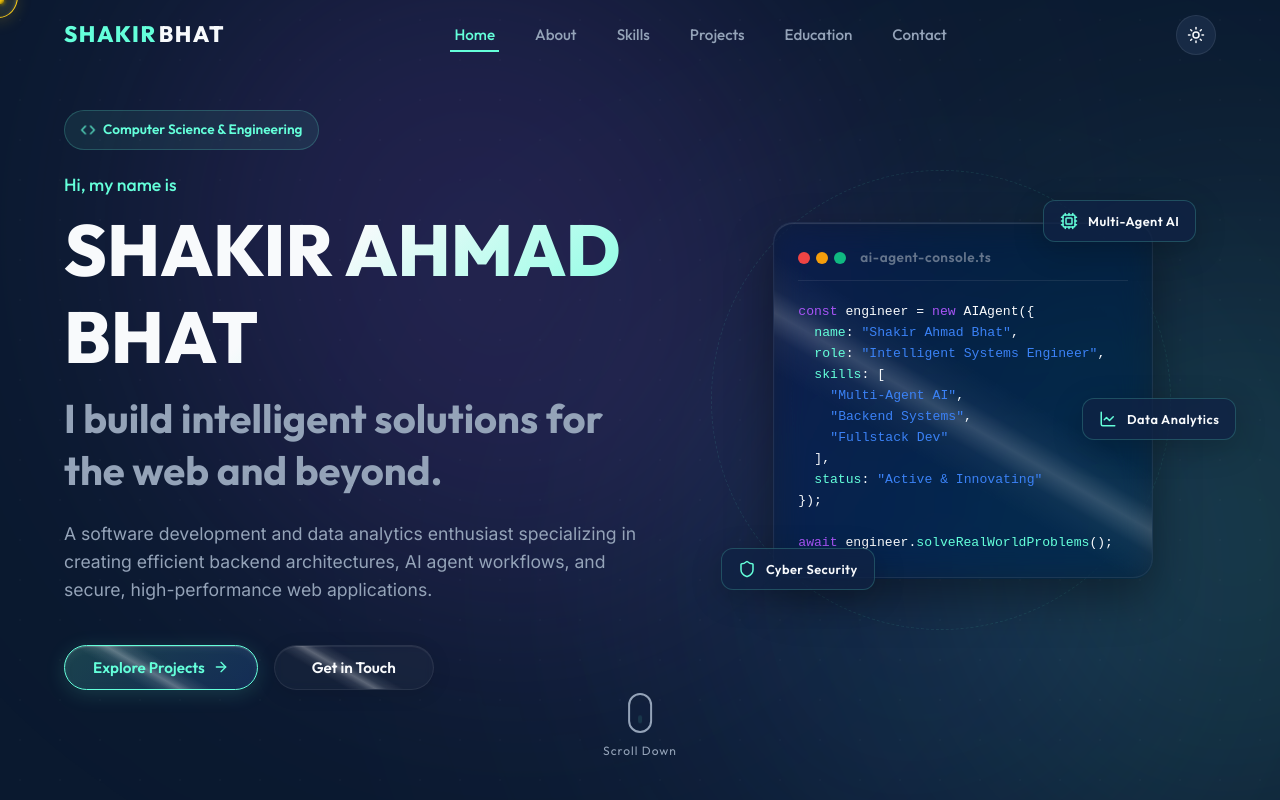
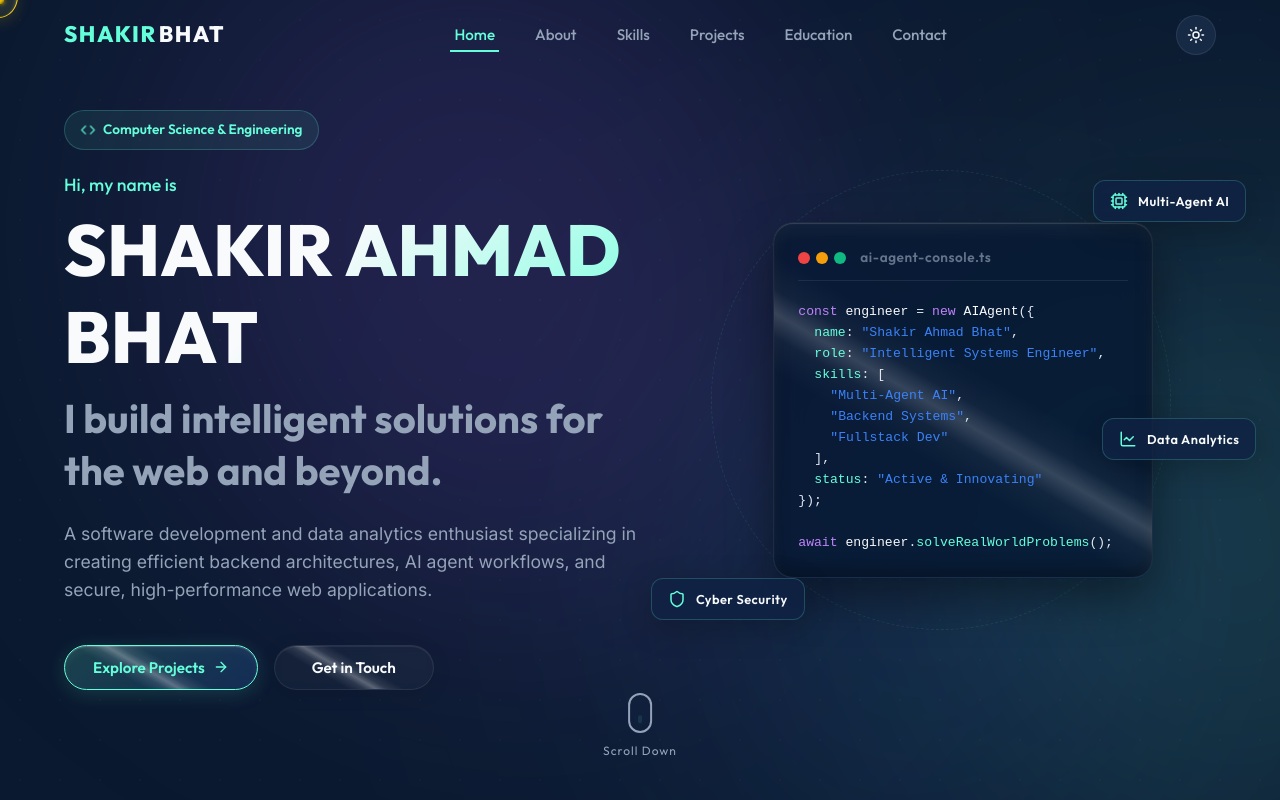
Before and after one commit to bhatshakir11/Personal-Portfolio, a React (Vite) app: page / in a window 1280 px wide. Shown: the top 800 px of the page. Built offline with nearby package versions, Linux system fonts and the light colour scheme.

Commit message:
fix: resolve CSS syntax error in box-shadow and adjust floating card positions

```diff
--- a/src/index.css
+++ b/src/index.css
@@ -648,18 +648,32 @@ h1, h2, h3, h4, h5, h6 {
   z-index: 1;
 }
 
-/* Glass panel console */
+/* Glass panel console - Always Dark for developer aesthetic & legibility */
 .hero-glass-panel {
   width: 100%;
   max-width: 380px;
   padding: 24px;
-  background: rgba(10, 25, 47, 0.45);
-  border: 1px solid var(--border-color);
+  background: rgba(10, 25, 47, 0.85) !important;
+  backdrop-filter: blur(16px) saturate(190%) !important;
+  -webkit-backdrop-filter: blur(16px) saturate(190%) !important;
+  border: 1px solid rgba(255, 255, 255, 0.08) !important;
   border-radius: 20px;
   box-shadow:
-    0 20px 45px rgba(0, 0, 0, 0.35),
-    inset 0 1px 1px rgba(255, 255, 255, 0.15);
+    0 20px 45px rgba(0, 0, 0, 0.4),
+    inset 0 1px 1px rgba(255, 255, 255, 0.15),
+    inset 0 8px 16px rgba(255, 255, 255, 0.05),
+    inset 0 -8px 16px rgba(0, 0, 0, 0.25) !important;
   font-family: 'Courier New', Courier, monospace;
+  color: #e2e8f0 !important;
+  transition: transform var(--transition-normal), box-shadow var(--transition-normal);
+}
+
+.hero-glass-panel:hover {
+  border-color: rgba(100, 255, 218, 0.35) !important;
+  box-shadow:
+    0 25px 50px rgba(0, 0, 0, 0.5),
+    0 0 20px rgba(100, 255, 218, 0.1),
+    inset 0 1px 1px rgba(255, 255, 255, 0.2) !important;
 }
 
 .panel-header {
@@ -667,7 +681,7 @@ h1, h2, h3, h4, h5, h6 {
   align-items: center;
   gap: 6px;
   margin-bottom: 20px;
-  border-bottom: 1px solid var(--border-color);
+  border-bottom: 1px solid rgba(255, 255, 255, 0.08);
   padding-bottom: 12px;
 }
 
@@ -683,7 +697,7 @@ h1, h2, h3, h4, h5, h6 {
 .panel-title {
   font-family: var(--font-heading);
   font-size: 0.85rem;
-  color: var(--text-muted);
+  color: #64748b;
   margin-left: 8px;
   font-weight: 600;
   letter-spacing: 0.5px;
@@ -692,14 +706,16 @@ h1, h2, h3, h4, h5, h6 {
 .panel-body {
   font-size: 0.82rem;
   line-height: 1.6;
-}
-
-.code-keyword { color: var(--accent-purple); }
-.code-variable { color: var(--text-primary); }
-.code-property { color: var(--accent-cyan); }
-.code-string { color: var(--accent-blue); }
-.code-number { color: #f59e0b; }
-.code-comment { color: var(--text-muted); font-style: italic; }
+  color: #e2e8f0 !important;
+}
+
+/* Syntax Highlighting overrides for dark terminal */
+.hero-glass-panel .code-keyword { color: #c084fc !important; }
+.hero-glass-panel .code-variable { color: #f8fafc !important; }
+.hero-glass-panel .code-property { color: #64ffda !important; }
+.hero-glass-panel .code-string { color: #3b82f6 !important; }
+.hero-glass-panel .code-number { color: #fb923c !important; }
+.hero-glass-panel .code-comment { color: #64748b !important; font-style: italic; }
 
 /* Floating orbits */
 .visual-orbit {
@@ -743,20 +759,20 @@ h1, h2, h3, h4, h5, h6 {
 }
 
 .floating-card-1 {
-  top: 40px;
-  right: 20px;
+  top: 20px;
+  right: -30px;
   animation-delay: 0s;
 }
 
 .floating-card-2 {
-  bottom: 50px;
-  left: 10px;
+  bottom: 20px;
+  left: -60px;
   animation-delay: 2s;
 }
 
 .floating-card-3 {
-  bottom: 200px;
-  right: -20px;
+  bottom: 180px;
+  right: -40px;
   animation-delay: 4s;
 }
 
```
